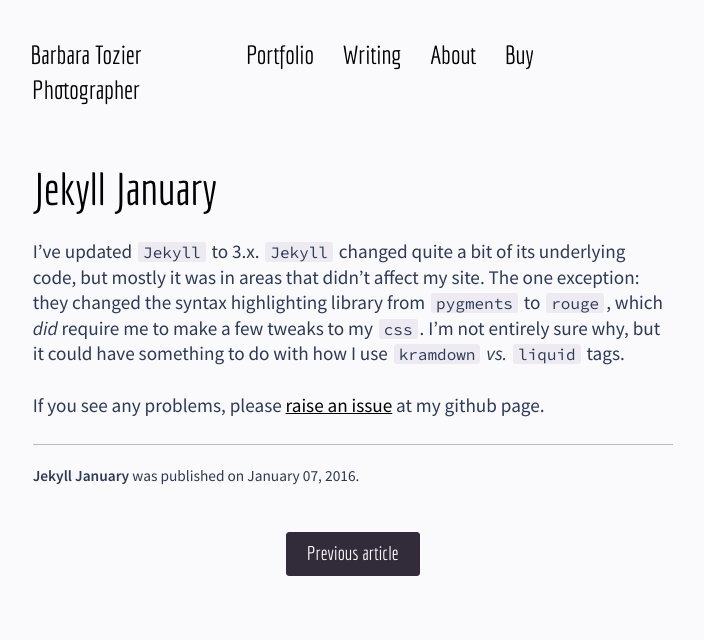
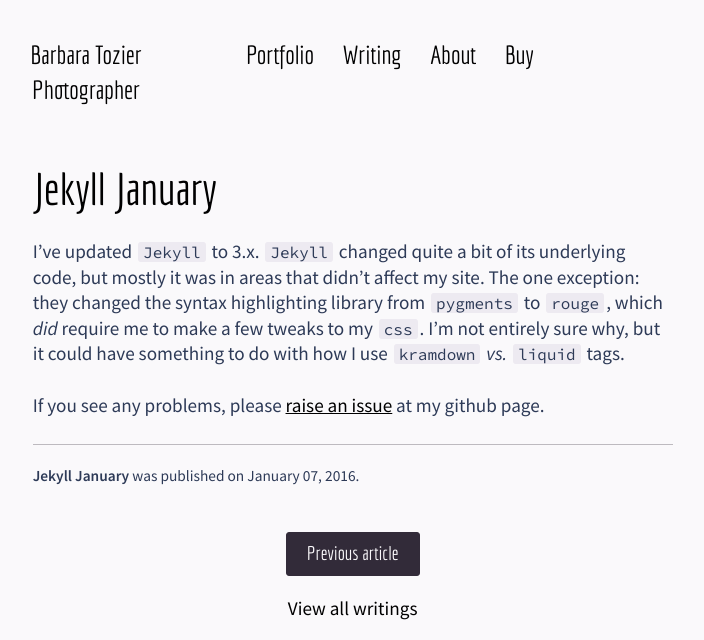
Before and after one commit to logista/btsite, a Jekyll site: the page built from _posts/2016-01-07-jekyll-january.md, in a window 1280 px wide, cut to the strip 0-640 px from the top of the page. Shown: the whole strip, without its empty margins (74-778 px from the left). Built offline with Jekyll 4.4.1, drawn with Linux system fonts in a browser that asks for light colours; nearby versions of some CDN libraries; some of the changed text lies outside the part shown.

Commit message:
I just stripped it out

```diff
--- a/_layouts/post.html
+++ b/_layouts/post.html
@@ -37,26 +37,13 @@
           {% if page.next %}
               <a href="{{ page.next.url }}" class="btn" title="{{ page.next.title }}">Next article</a>
           {% endif %}
+          <br><a href="/writing/">View all writings</a>
       </nav><!-- /.pagination -->
     </div><!-- /.article-wrap -->
   </article>
 </div><!-- /#main -->
 
 
-<div class="footer-wrap">
-  {% if site.related_posts.size > 0 %}
-  <div class="related-articles">
-    <hr />
-  <h3>You might also enjoy <small class="pull-right">(<a href="/writing/">View everything</a>)</small></h3>
-    <ul>
-    {% for post in site.related_posts limit:3 %}
-      <li><a href="{{ post.url }}" title="{{ post.title }}">{{ post.title | markdownify | remove: '<p>' | remove: '</p>'}}</a></li>
-    {% endfor %}
-    </ul>
-    <hr />
-  </div><!-- /.related-articles -->
-  {% endif %}
-</div><!-- /.footer-wrap -->
 
 {% include _footer.html %}
 
```
